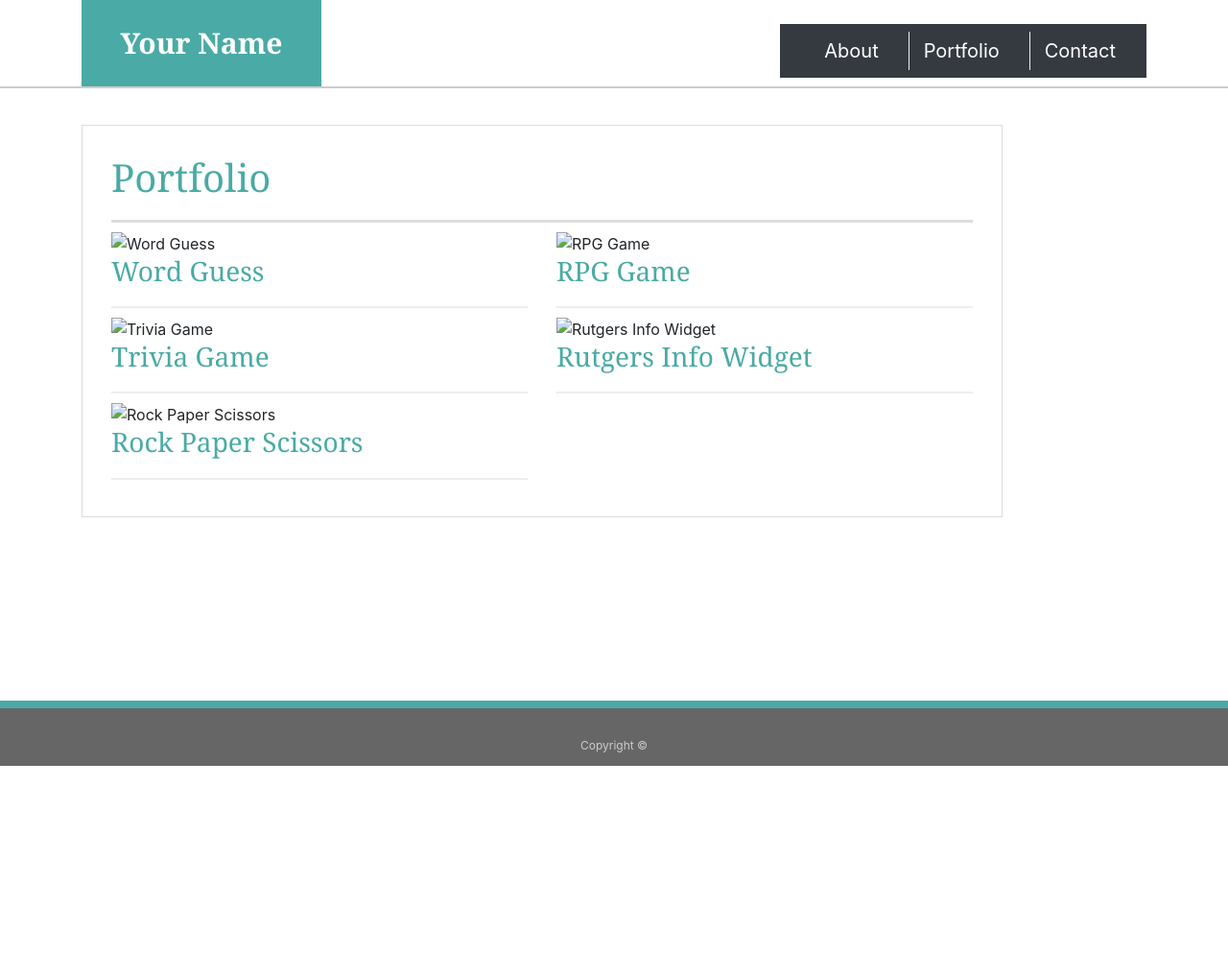
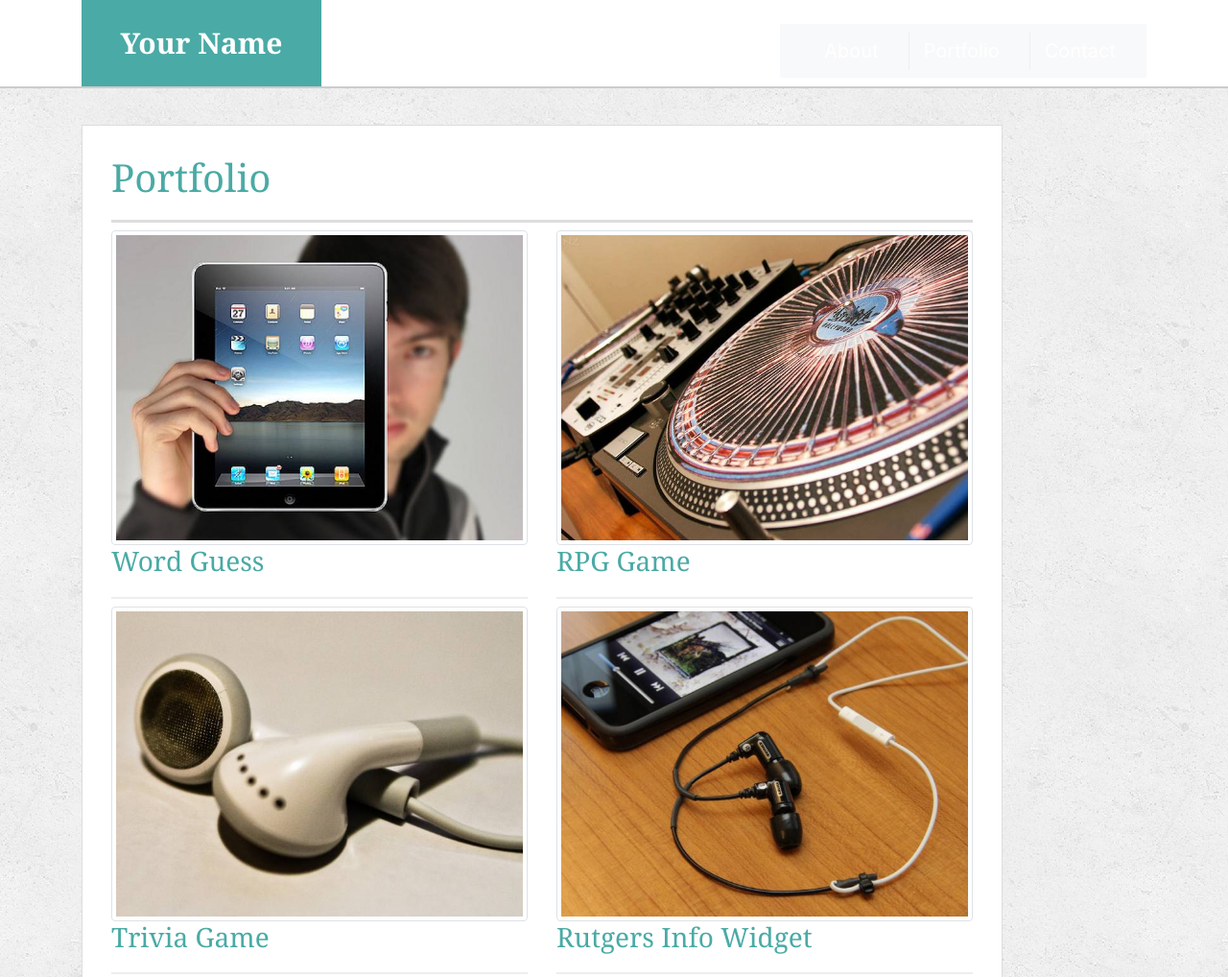
Before and after one commit to AlanFord9/Bootstrap-Portfolio, a plain HTML site: page portfolio.html in a window 1280 px wide. Shown: the top 1018 px of the page at 96% size. Before the commit the page ends 800 px from the top, so only its background shows below. Drawn offline with nearby package versions, Linux system fonts and the light colour scheme.

Commit message:
everything in place

```diff
--- a/portfolio.html
+++ b/portfolio.html
@@ -10,11 +10,11 @@
 
 <body>
 
-  <header id="masthead">
+  <header id="navright">
     <div class="container">
       <a href="index.html" id="logo">Your Name</a>
       <!-- Nav Bar goes here  -->
-        <nav class="navbar navbar-expand-sm bg-dark">
+      <nav class="navbar navbar-expand-lg navbar-light bg-light">
             <a class="navbar-brand text-white" href="index.html">About</a>
             <a class="navbar-brand text-white" href="portfolio.html">Portfolio</a>
             <a class="navbar-brand text-white" href="contact.html">Contact</a>
@@ -30,13 +30,13 @@
       <div class="row">
 
         <div class="col-md-6">
-            <img src="assets/images/technics-q-c-640-480-1.jpg" alt="Word Guess">
+            <img src="technics-q-c-640-480-1.jpg" alt="Word Guess" class="img-thumbnail">
 
             <h3>Word Guess</h3>
           </div>
 
         <div class="col-md-6">
-            <img src="assets/images/technics-q-c-640-480-2.jpg" alt="RPG Game">
+            <img src="technics-q-c-640-480-2.jpg" alt="RPG Game" class="img-thumbnail">
 
             <h3>RPG Game</h3>
           </div>
@@ -46,13 +46,13 @@
       <div class="row">
 
         <div class="col-md-6">
-            <img src="assets/images/technics-q-c-640-480-5.jpg" alt="Trivia Game">
+            <img src="technics-q-c-640-480-5.jpg" alt="Trivia Game" class="img-thumbnail">
 
             <h3>Trivia Game</h3>
           </div>
 
         <div class="col-md-6">
-            <img src="assets/images/technics-q-c-640-480-7.jpg" alt="Rutgers Info Widget">
+            <img src="technics-q-c-640-480-7.jpg" alt="Rutgers Info Widget" class="img-thumbnail">
 
             <h3>Rutgers Info Widget</h3>
           </div>
@@ -61,10 +61,10 @@
       <!-- Third Row  -->
       <div class="row">
 
-            <div class="col-md-6">
-            <img src="assets/images/technics-q-c-640-480-9.jpg" alt="Rock Paper Scissors">
+        <div class="col-md-6">
+            <img src="technics-q-c-640-480-9.jpg" alt="Rock Paper Scissors" class="img-thumbnail">
 
-            <h3>Rock Paper Scissors</h3>
+                <h3>Rock Paper Scissors</h3>
         </div>
       </div>
 
--- a/style.css
+++ b/style.css
@@ -3,7 +3,7 @@ body {
     font-size: 18px;
     line-height: 34px;
     color: #777777;
-    background: url("../images/concrete_seamless.png");
+    background: url("concrete_seamless.png");
   }
 
   * {
@@ -52,7 +52,7 @@ body {
 
   /* header */
 
-  #masthead {
+  #navright {
     position: fixed;
     z-index: 99;
     width: 100%;
```
Also changed, not shown: contact.html (+8 -7 lines), index.html (+12 -6 lines), cat.jpg (added), concrete_seamless.png (added), technics-q-c-640-480-1.jpg (added), technics-q-c-640-480-2.jpg (added), technics-q-c-640-480-5.jpg (added), technics-q-c-640-480-7.jpg (added), technics-q-c-640-480-9.jpg (added).
